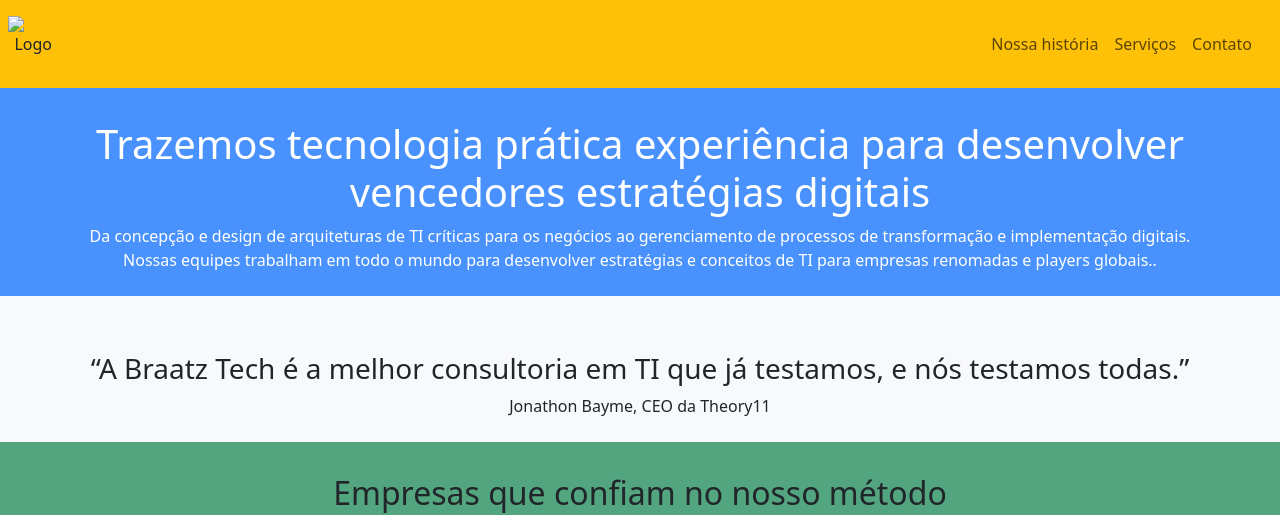
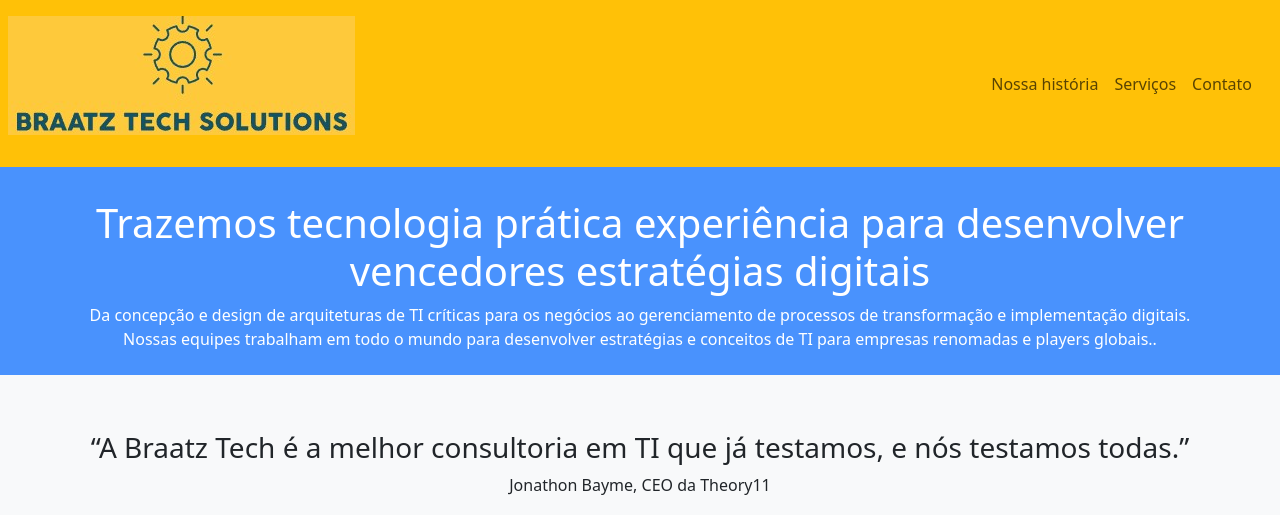
Before and after one commit to ThiagoBraatz/Site, a plain HTML site: page aula_pratica_10.html in a window 1280 px wide. Shown: the top 515 px of the page. Drawn offline with nearby package versions, Linux system fonts and the light colour scheme.

Commit message:
Update aula_pratica_10.html
acertando logo

```diff
--- a/aula_pratica_10.html
+++ b/aula_pratica_10.html
@@ -14,7 +14,7 @@
         <nav class="navbar navbar-expand-lg bg-warning">
             <div class="row">
                 <figure class="col text center">
-                    <img src="img/Sem título.png" alt="Logo">
+                    <img src="Sem título.png" alt="Logo">
                 </figure>
             </div>
             <div class="container-fluid">
```
